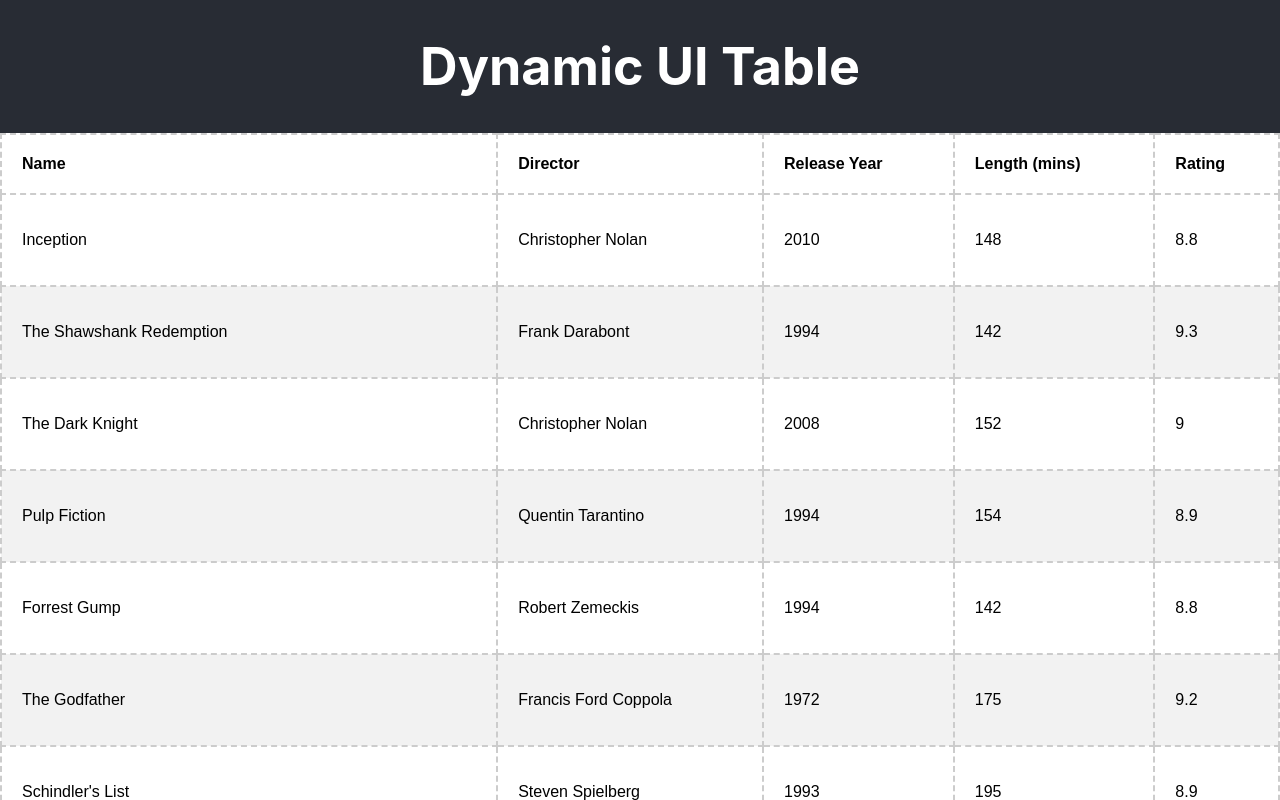
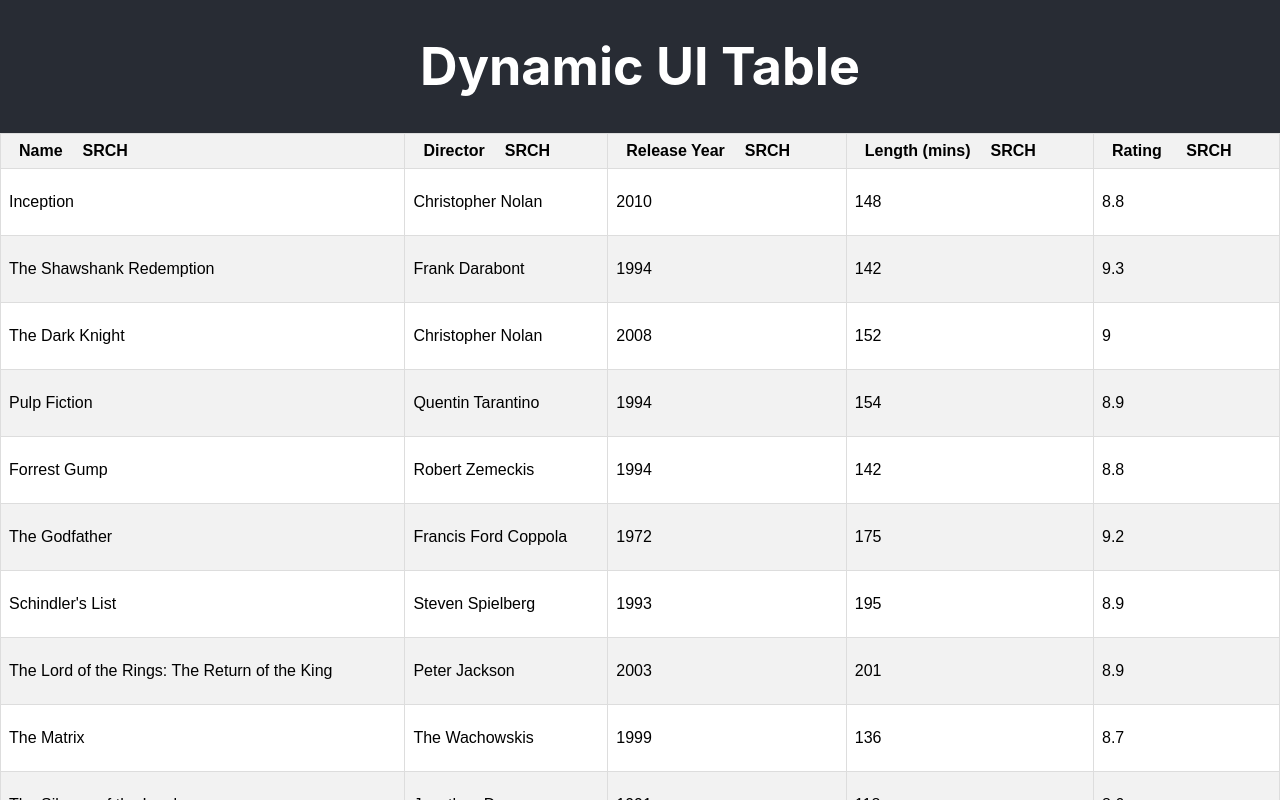
Before and after one commit to alc080341/dynamic-ui-table, a React (Create React App) app: page / in a window 1280 px wide. Shown: the top 800 px of the page. Built offline with nearby package versions, Linux system fonts and the light colour scheme.

Commit message:
1.0.0: improve CSS - add highlight to draggable

```diff
--- a/src/components/DynamicUITable/dynamic-ui-table.css
+++ b/src/components/DynamicUITable/dynamic-ui-table.css
@@ -1,3 +1,22 @@
+
+.App {
+overflow: scroll;
+}
+
+
+.App-header {
+  background-color: #282c34;
+  flex-direction: column;
+  align-items: center;
+  justify-content: center;
+  color: white;
+  position: sticky;
+  left: 0;
+  display: inline-block;
+  width: 100%;
+  text-align: center;
+}
+
 table {
   width: 100%;
   border-collapse: collapse;
@@ -13,10 +32,17 @@ th {
   text-align: left;
 }
 
+th div {
+  display: flex;
+  justify-content: space-between;
+
+}
+
 th span {
-  width: 100%;
-  display: block;
+  margin: 5px;
+  border: 5px solid transparent;
 }
+
 
 /* Styles for table rows */
 td {
--- a/src/components/DynamicUITable/index.js
+++ b/src/components/DynamicUITable/index.js
@@ -61,8 +61,7 @@ function CreateTable(props) {
   let data = props.data;
   let isDraggingOver = props.isDraggingOver;
   let dragOverStyle = {
-    border: '2px dashed #ccc',
-    padding: '20px',
+    border: isDraggingOver ? '5px dashed #ccc' : '5px solid transparent',
     backgroundColor: isDraggingOver ? '#f0f0f0' : 'transparent', // Apply background color when dragging over
   }
 
@@ -78,12 +77,12 @@ function CreateTable(props) {
               onDragStart={(e) => onDragStart(e, hdr.index)}
               onDragOver={(e) => onDragOver(e)}
               onDrop={(e) => onDragDrop(e, hdr.index)}
-              index={hdr.index}
-              style={dragOverStyle}
-            >
-              <span draggable>
+              index={hdr.index}            >
+              <span style={dragOverStyle}
+                className="dynamic-table-title" draggable>
                 <strong>{hdr.title}</strong>
               </span>
+              <span>SRCH</span>
             </th>
           ))}
         </tr>
@@ -97,7 +96,6 @@ function CreateTable(props) {
                 <td
                   key={item[hdr.accessor] + "-" + item.index}
                   index={item.index}
-                  style={dragOverStyle}
                 >
                   <span>
                     <p>{item[hdr.accessor]}</p>
```
